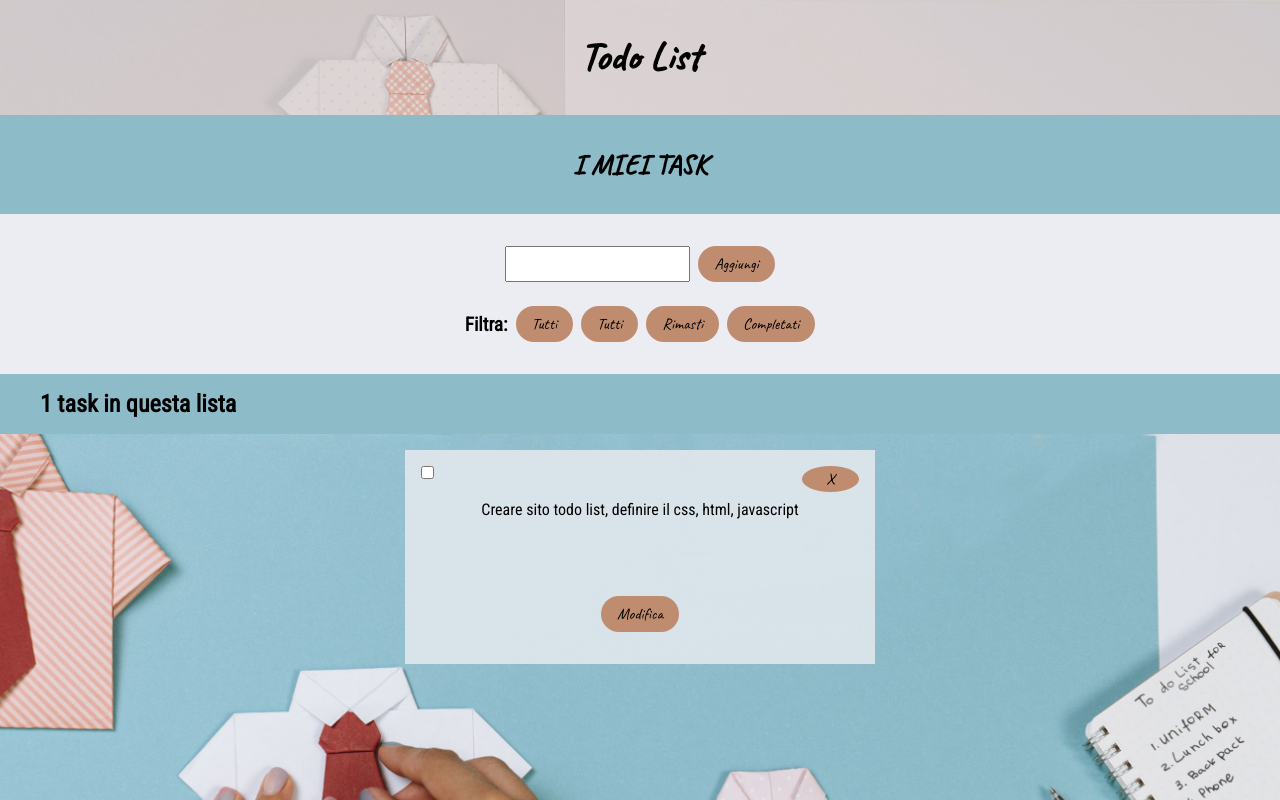
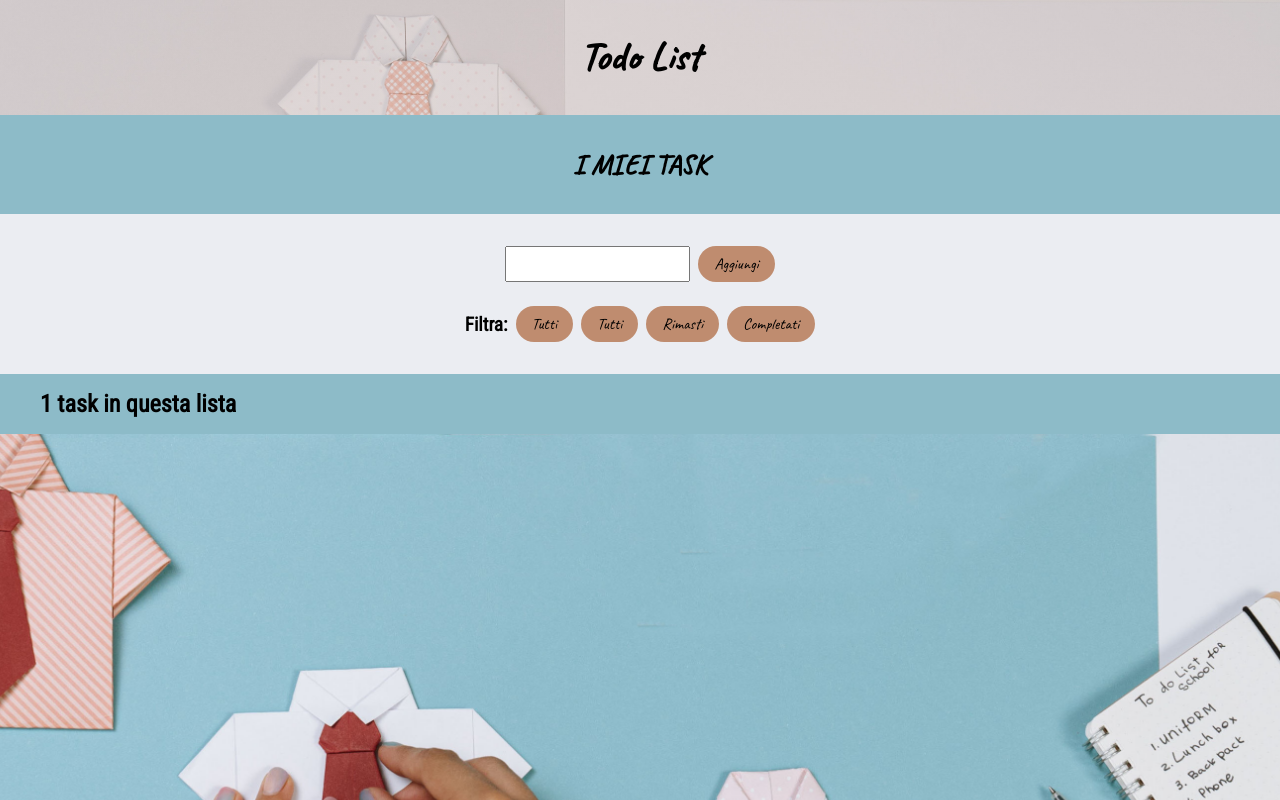
Before and after one commit to serenagaiascicolone/todo-list-redux-react-me, a React (Create React App) app: page / in a window 1280 px wide. Shown: the top 800 px of the page. Built offline with nearby package versions, Linux system fonts and the light colour scheme.

Commit message:
completed addNewTask

```diff
--- a/src/App.js
+++ b/src/App.js
@@ -1,13 +1,18 @@
 import React from 'react';
 import Mockup from './mockup/Mockup';
+import { useEffect } from 'react';
 import { Counter } from './features/counter/Counter';
 import Form from './components/Form'
 import './App.css';
 import FilterButtonList from './components/FilterButtonList';
 import TaskCounter from './components/TaskCounter';
 import TaskContainer from './components/TaskContainer';
+import tasks from './data/tasks'
 
 function App() {
+
+
+
   return (
     <div className="App">
         {/* <Counter /> */}
--- a/src/app/store.js
+++ b/src/app/store.js
@@ -1,8 +1,15 @@
 import { configureStore } from '@reduxjs/toolkit';
 import counterReducer from '../features/counter/counterSlice';
 
+import taskReducer from '../features/todo/taskSlice'
+
+// export const store = configureStore({
+//   reducer: {
+//     counter: counterReducer,
+//   },
+
 export const store = configureStore({
   reducer: {
-    counter: counterReducer,
+    task: taskReducer,
   },
 });
--- a/src/components/Form.js
+++ b/src/components/Form.js
@@ -1,20 +1,28 @@
+import { useState } from "react"
+import { UseSelector, useDispatch }  from 'react-redux';
+import { addNewTask } from "../features/todo/taskSlice";
 import FilterButtonList from "./FilterButtonList"
+import tasks from '../data/tasks'
 
 function Form () {
+
+const [newTask, setNewTask] = useState('')
+const dispatch = useDispatch();
+console.log(newTask)
+
+console.log(newTask)
     return (
         <>
-
-
-
      <section className="add-and-filter-tasks">
      <div className="add-task">
-     <input type="text" />
-     <button>Aggiungi</button>
+     <input type="text" value={newTask} onChange ={(e) => setNewTask(e.target.value)}/>
+     <button onClick= {() => dispatch(addNewTask(newTask))}>Aggiungi</button>
      </div>
      <FilterButtonList />
      </section>
         </>
     )
+
 }
 
 export default Form
--- a/src/components/Task.js
+++ b/src/components/Task.js
@@ -1,9 +1,14 @@
-function Task () {
+
+
+
+
+function Task ({task}) {
+
     return (
         <article className="task-container">
         <input type="checkbox" />
             <button className="close-button"> X </button>
-        <span> Creare sito todo list, definire il css, html, javascript</span>
+        <span> {task.name}</span>
         <div className="buttons-container">
             <button>Modifica</button>
         </div>
--- a/src/components/TaskContainer.js
+++ b/src/components/TaskContainer.js
@@ -1,11 +1,20 @@
 import Task from './Task'
+// import tasks from '../data/tasks'
+import { useSelector } from 'react-redux';
+import { selectTask } from '../features/todo/taskSlice';
 
 function TaskContainer () {
+const tasks = useSelector(selectTask)
     return (
         <section className="tasks-container">
-            <Task />
-        </section>
-    )
+            {tasks.map(task => (
+                <Task
+                key = {task.id}
+                task = {task}
+                />
+            ))}
+            </section>
+            )
 }
 
 export default TaskContainer
--- /dev/null
+++ b/src/data/tasks.js
@@ -0,0 +1,19 @@
+ const tasks = [
+    {
+        id: 1,
+        name: 'devo studiare',
+        completed: false
+        },
+    {
+        id: 2,
+        name: 'devo portare oscar fuori',
+        completed: false
+        },
+    {
+        id: 3,
+        name: 'devo cenare',
+        completed: false
+        },
+]
+
+export default tasks
--- /dev/null
+++ b/src/features/todo/taskSlice.js
@@ -0,0 +1,34 @@
+import { createSlice } from '@reduxjs/toolkit';
+import tasks from '../../data/tasks'
+
+const initialState = {
+    // value: JSON.parse(localStorage.getItem('tasks')) || [],
+    value: [],
+    status: 'nothing',
+  }
+console.log(initialState.value)
+export const taskSlice = createSlice ({
+  name: 'task',
+  initialState,
+  reducers: {
+    addNewTask: (state, action) => {
+      state.status = 'added';
+      state.value = [
+          ...state.value,
+          {
+            id: 4,
+            name: action.payload,
+            completed: false,
+          }
+      ]
+    }
+  }
+
+
+})
+
+export const {addNewTask} = taskSlice.actions
+
+export const selectTask = (state) => state.task.value;
+
+export default taskSlice.reducer
--- a/src/mockup/Mockup.js
+++ b/src/mockup/Mockup.js
@@ -25,7 +25,7 @@ function Mockup (){
             </section>
 
             <section className="counter-container">
-                <h4>1 task in questa lista</h4>
+                 <h4>1 task in questa lista</h4>
             </section>
             <section className="tasks-container">
                 <article className="task-container">
@@ -36,40 +36,6 @@ function Mockup (){
                         <button>Modifica</button>
                     </div>
                 </article>
-                <article className="task-container">
-                    <input type="checkbox" />
-                        <button className="close-button"> X </button>
-                    <span> Creare sito todo list, definire il css, html, javascript</span>
-                    <div className="buttons-container">
-                        <button>Modifica</button>
-                    </div>
-                </article>
-                <article className="task-container">
-                    <input type="checkbox" />
-                        <button className="close-button"> X </button>
-                    <span> Creare sito todo list, definire il css, html, javascript</span>
-                    <div className="buttons-container">
-                        <button>Modifica</button>
-                    </div>
-                </article>
-                <article className="task-container">
-                    <input type="checkbox" />
-                        <button className="close-button"> X </button>
-                    <span> Creare sito todo list, definire il css, html, javascript</span>
-                    <div className="buttons-container">
-                        <button>Modifica</button>
-                    </div>
-                </article>
-                <article className="task-container">
-                    <input type="checkbox" />
-                        <button className="close-button"> X </button>
-                    <span> Creare sito todo list, definire il css, html, javascript</span>
-                    <div className="buttons-container">
-                        <button>Modifica</button>
-                    </div>
-                </article>
-
-
             </section>
         </main>
 
```
